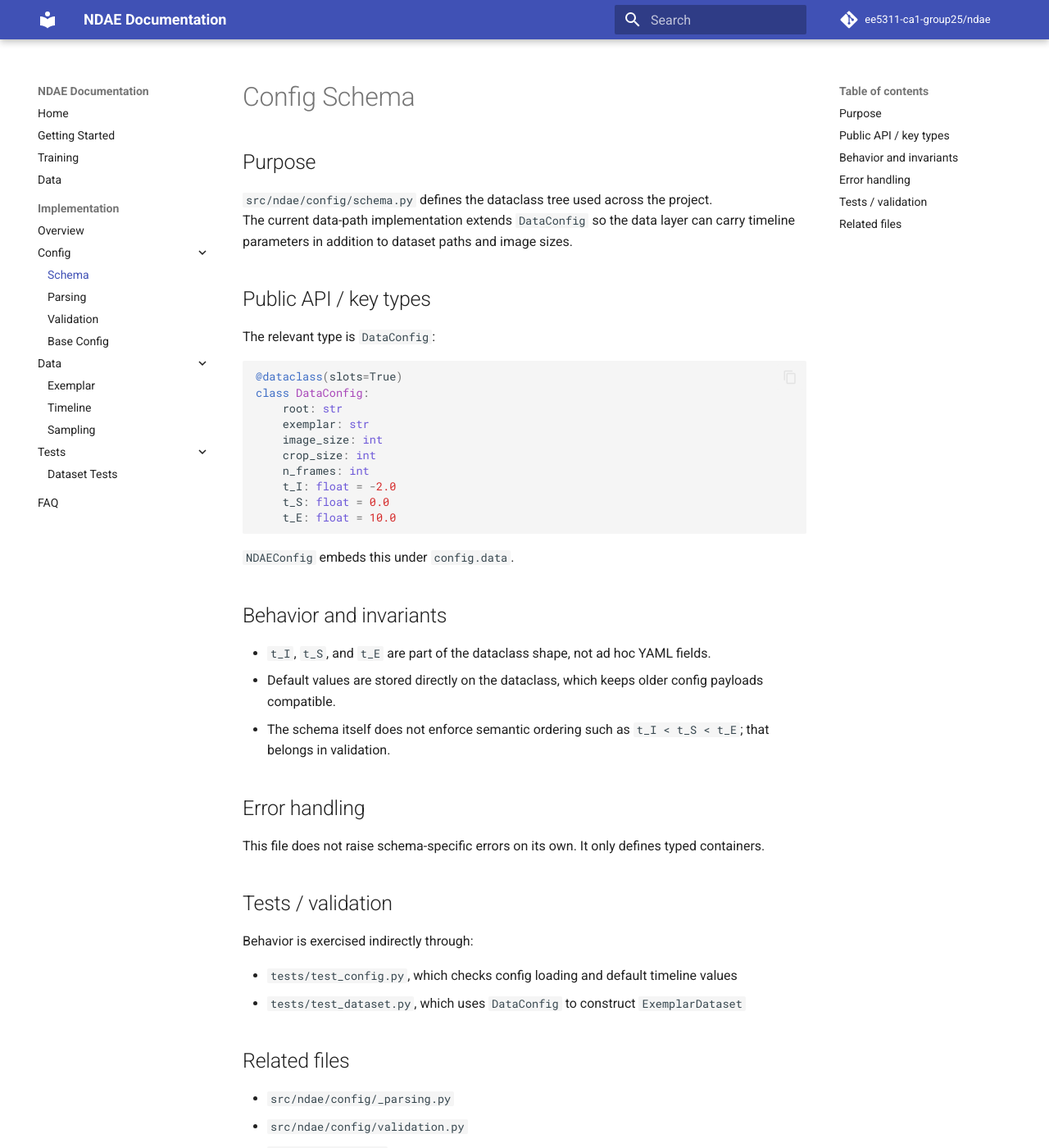
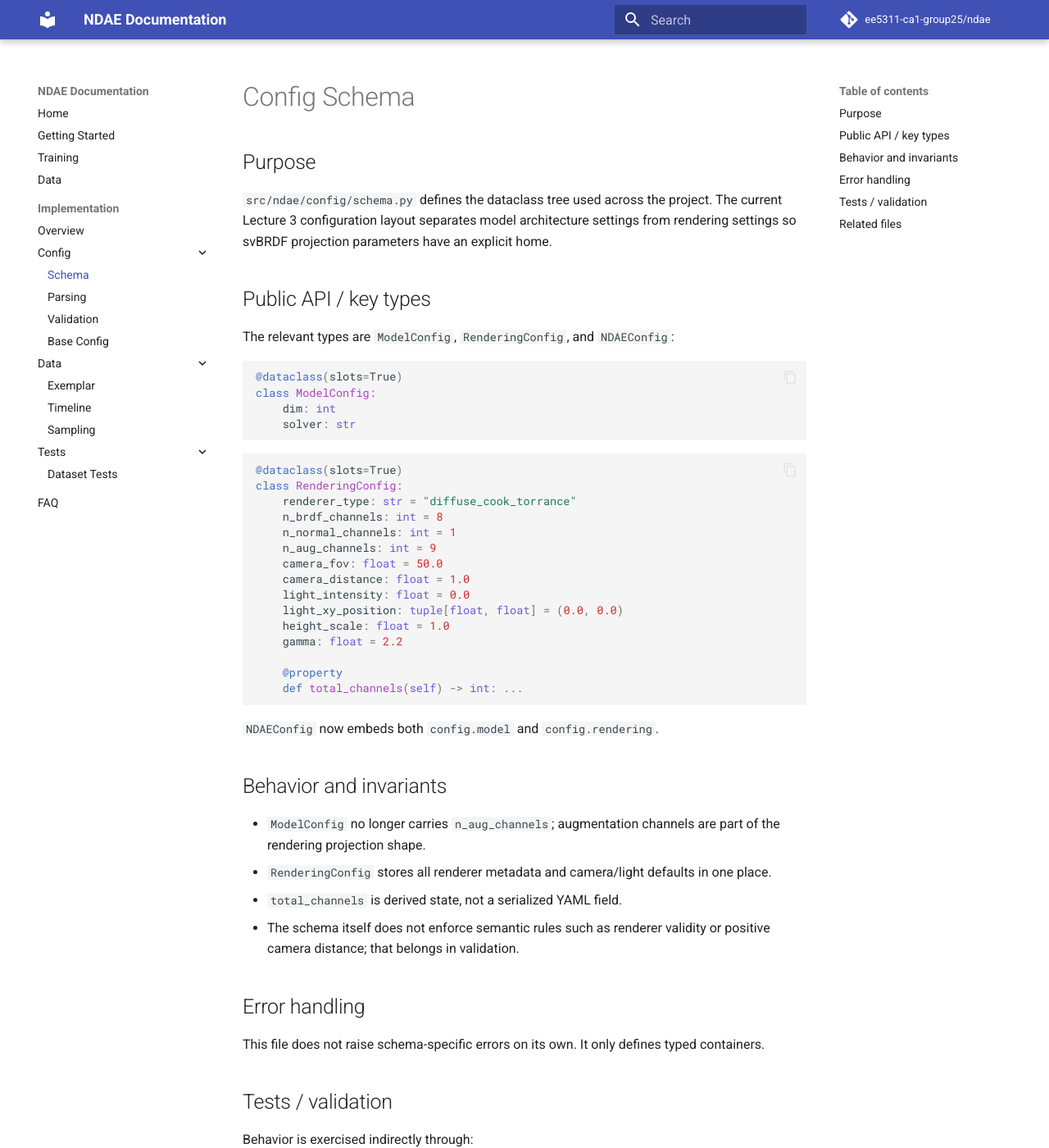
Before and after one commit to ee5311-ca1-group25/ndae_doc, an MkDocs documentation site: the page built from docs/implementation/config/schema.md, in a window 1280 px wide and 1400 px high. Shown: the whole window at 82% size. Built offline with MkDocs 1.6.1 and Material for MkDocs 9.7.7, drawn with Linux system fonts in a browser that asks for light colours; comment, search, counter and statistics services are not loaded; some of the changed text lies outside the part shown.

Commit message:
configuration documentation and validation for rendering settings

````diff
--- a/docs/implementation/config/schema.md
+++ b/docs/implementation/config/schema.md
@@ -3,32 +3,49 @@
 ## Purpose
 
 `src/ndae/config/schema.py` defines the dataclass tree used across the project.
-The current data-path implementation extends `DataConfig` so the data layer can carry timeline parameters in addition to dataset paths and image sizes.
+The current Lecture 3 configuration layout separates model architecture settings
+from rendering settings so svBRDF projection parameters have an explicit home.
 
 ## Public API / key types
 
-The relevant type is `DataConfig`:
+The relevant types are `ModelConfig`, `RenderingConfig`, and `NDAEConfig`:
 
 ```python
 @dataclass(slots=True)
-class DataConfig:
-    root: str
-    exemplar: str
-    image_size: int
-    crop_size: int
-    n_frames: int
-    t_I: float = -2.0
-    t_S: float = 0.0
-    t_E: float = 10.0
+class ModelConfig:
+    dim: int
+    solver: str
 ```
 
-`NDAEConfig` embeds this under `config.data`.
+```python
+@dataclass(slots=True)
+class RenderingConfig:
+    renderer_type: str = "diffuse_cook_torrance"
+    n_brdf_channels: int = 8
+    n_normal_channels: int = 1
+    n_aug_channels: int = 9
+    camera_fov: float = 50.0
+    camera_distance: float = 1.0
+    light_intensity: float = 0.0
+    light_xy_position: tuple[float, float] = (0.0, 0.0)
+    height_scale: float = 1.0
+    gamma: float = 2.2
+
+    @property
+    def total_channels(self) -> int: ...
+```
+
+`NDAEConfig` now embeds both `config.model` and `config.rendering`.
 
 ## Behavior and invariants
 
-- `t_I`, `t_S`, and `t_E` are part of the dataclass shape, not ad hoc YAML fields.
-- Default values are stored directly on the dataclass, which keeps older config payloads compatible.
-- The schema itself does not enforce semantic ordering such as `t_I < t_S < t_E`; that belongs in validation.
+- `ModelConfig` no longer carries `n_aug_channels`; augmentation channels are
+  part of the rendering projection shape.
+- `RenderingConfig` stores all renderer metadata and camera/light defaults in
+  one place.
+- `total_channels` is derived state, not a serialized YAML field.
+- The schema itself does not enforce semantic rules such as renderer validity
+  or positive camera distance; that belongs in validation.
 
 ## Error handling
 
@@ -38,11 +55,14 @@ This file does not raise schema-specific errors on its own. It only defines type
 
 Behavior is exercised indirectly through:
 
-- `tests/test_config.py`, which checks config loading and default timeline values
-- `tests/test_dataset.py`, which uses `DataConfig` to construct `ExemplarDataset`
+- `tests/test_config.py`, which checks dataclass loading, rendering defaults,
+  and serialization
+- `tests/test_smoke.py`, which checks dry-run output and resolved config
+- `tests/test_package_layout.py`, which checks the rendering metadata exports
 
 ## Related files
 
 - `src/ndae/config/_parsing.py`
 - `src/ndae/config/validation.py`
+- `src/ndae/rendering/__init__.py`
 - `configs/base.yaml`
````
Also changed, not shown: docs/implementation/config/base-config.md (+23 -1 lines), docs/implementation/config/parsing.md (+33 -2 lines), docs/implementation/config/validation.md (+21 -1 lines).
